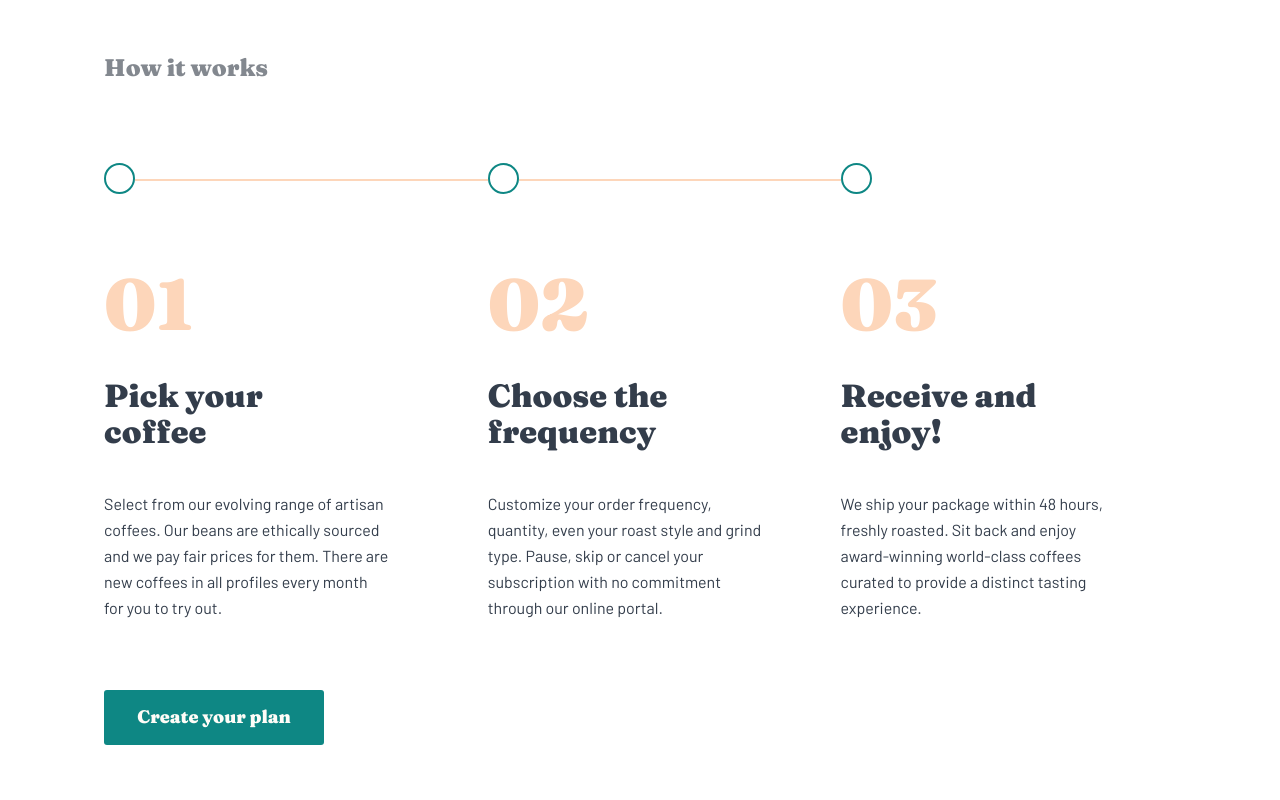
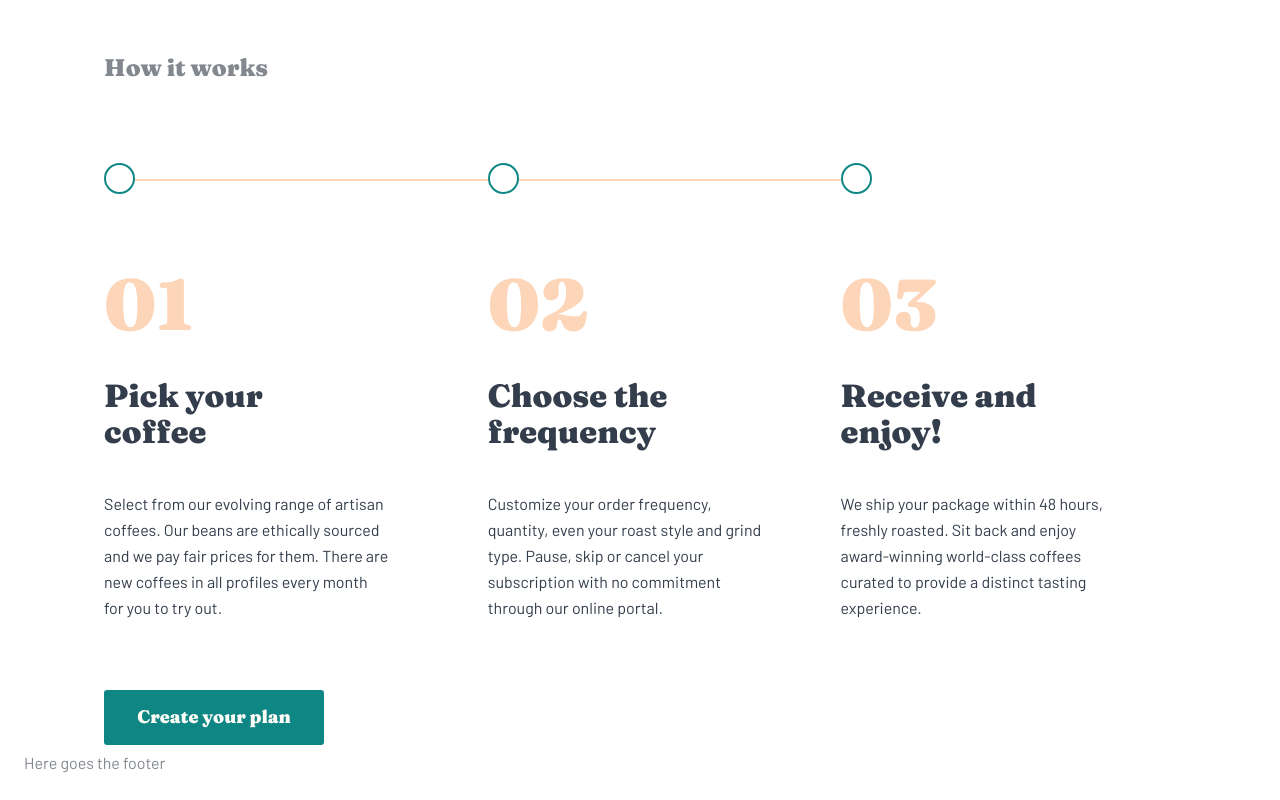
Before and after one commit to ohmymario/coffee-roasters, a Next.js app: page / in a window 1280 px wide. Shown: the part 2463-3263 px from the top of the page. Before the commit the page ends 3237 px from the top, so only its background shows below. Built offline with nearby package versions, Linux system fonts and the light colour scheme.

Commit message:
Add footer component to all pages

```diff
--- a/components/page/Page.js
+++ b/components/page/Page.js
@@ -1,6 +1,7 @@
 import styled from 'styled-components';
 import { GlobalStyles } from './PageStyles';
 import Header from '../header/Header';
+import Footer from '../footer/Footer';
 
 const InnerStyles = styled.div`
   max-width: var(--maxWidth);
@@ -16,6 +17,7 @@ const Page = props => {
       <InnerStyles>
         <Header />
         {children}
+        <Footer />
       </InnerStyles>
     </>
   );
```
